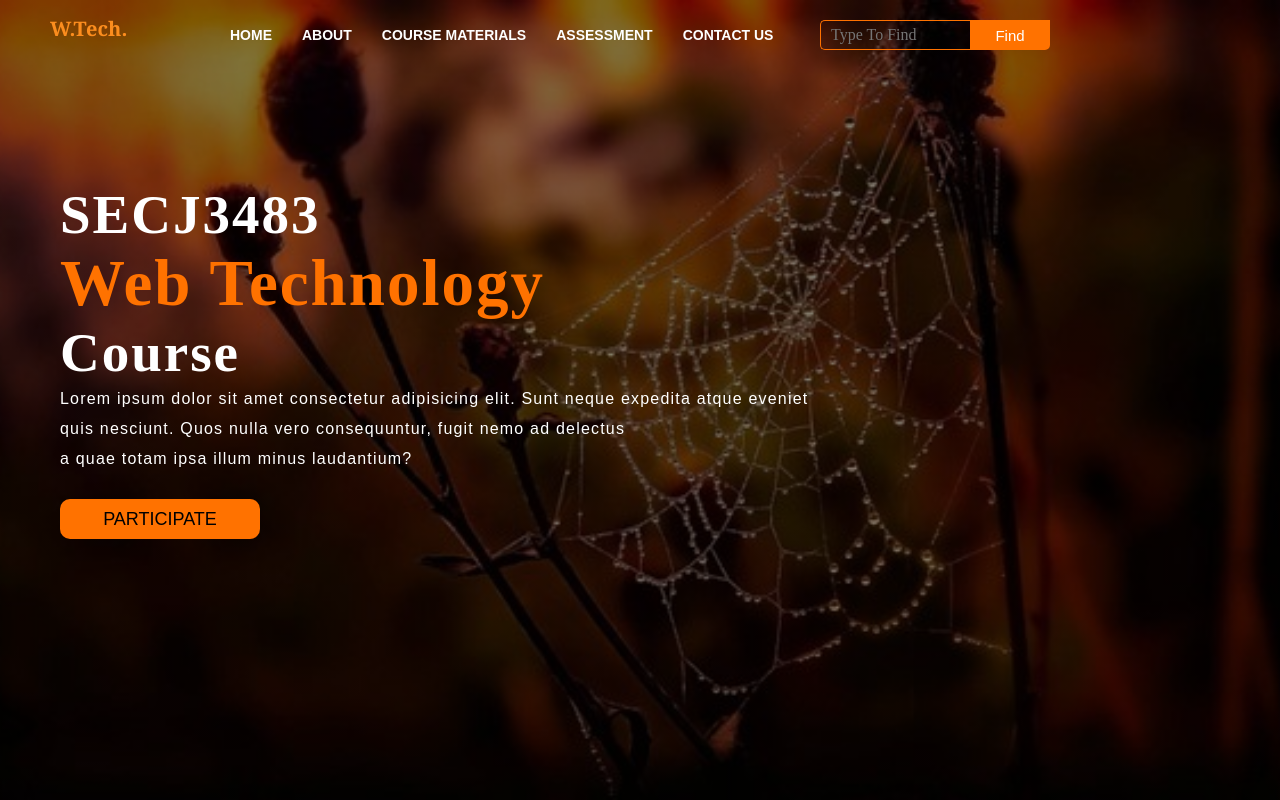
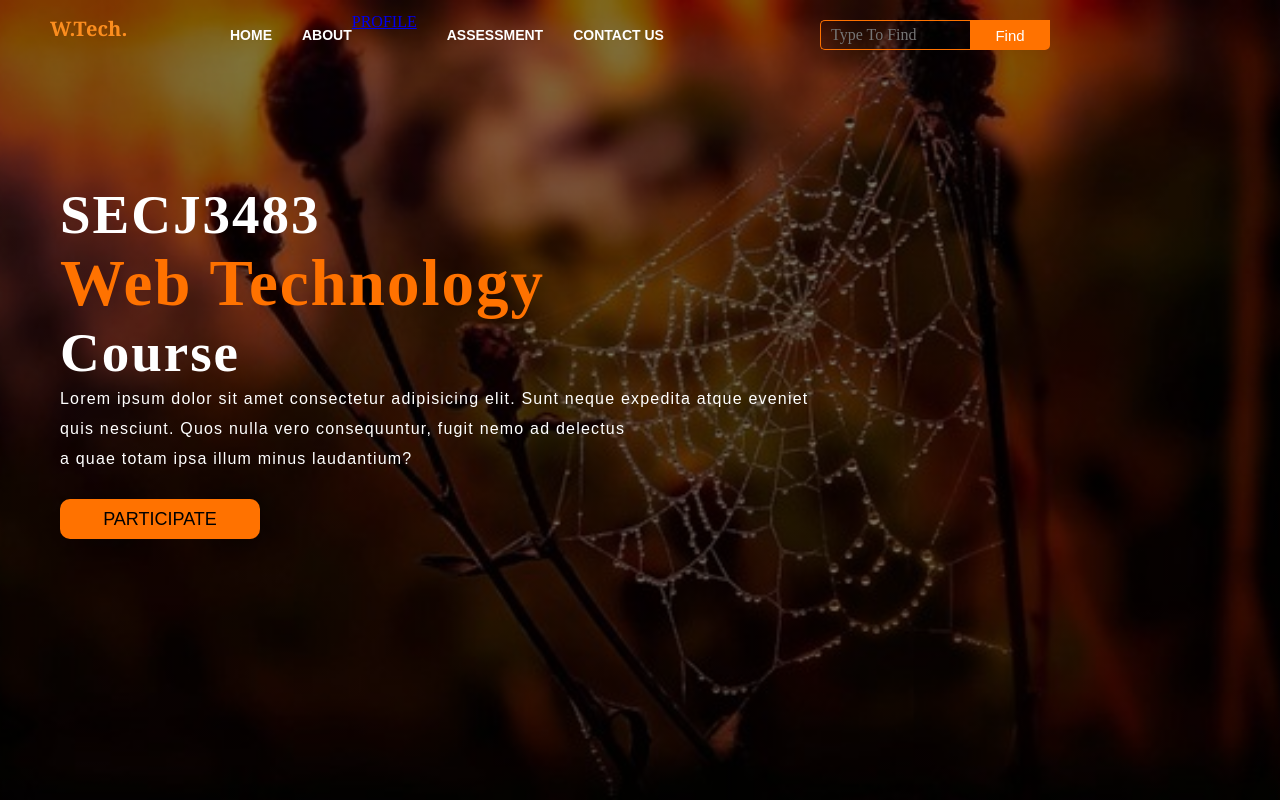
Before and after one commit to SiamRahman29/Asg_Siam, a Vue app: page / in a window 1280 px wide. Built offline with nearby package versions, Linux system fonts and the light colour scheme.

Commit message:
Linking the ProfilePage to the Home page

```diff
--- a/src/components/Profile.vue
+++ b/src/ProfilePage.vue
@@ -11,8 +11,8 @@
 
   <script>
   // Import components
-  import Navbar from './Navbar.vue';
-  import Profile_Form from './Profile_Form.vue';
+  import Navbar from './components/Navbar.vue';
+  import Profile_Form from './components/Profile_Form.vue';
 
   export default {
     components: {
--- a/src/components/Navbar.vue
+++ b/src/components/Navbar.vue
@@ -11,7 +11,8 @@
                 <ul>
                     <li><a href="#">HOME</a></li>
                     <li><a href="#">ABOUT</a></li>
-                    <li><a href="#">COURSE MATERIALS</a></li>
+                    <!-- <li><a href="#">COURSE MATERIALS</a></li> -->
+                    <router-link to="/profile">PROFILE</router-link>
                     <li><a href="#">ASSESSMENT</a></li>
                     <li><a href="#">CONTACT US</a></li>
                 </ul>
--- a/src/main.js
+++ b/src/main.js
@@ -1,4 +1,6 @@
+// main.js
 import { createApp } from 'vue'
 import App from './App.vue'
+import router from './router'
 
-createApp(App).mount('#app')
+createApp(App).use(router).mount('#app')
--- /dev/null
+++ b/src/router.js
@@ -0,0 +1,17 @@
+// router.js
+import { createRouter, createWebHistory } from 'vue-router'
+import Profile from './ProfilePage.vue'
+
+const router = createRouter({
+  history: createWebHistory(),
+  routes: [
+    {
+      path: '/profile',
+      name: 'profile',
+      component: Profile
+    }
+    // other routes...
+  ]
+})
+
+export default router
```
Also changed, not shown: router.js (deleted, +0 -16 lines).
